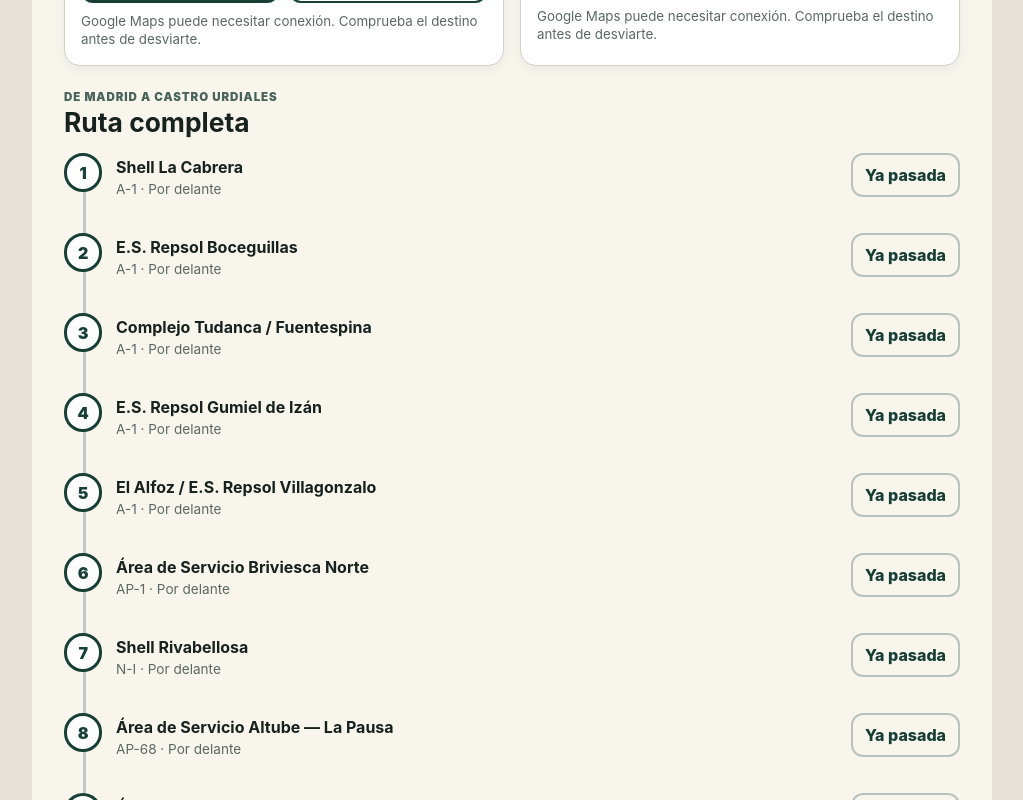
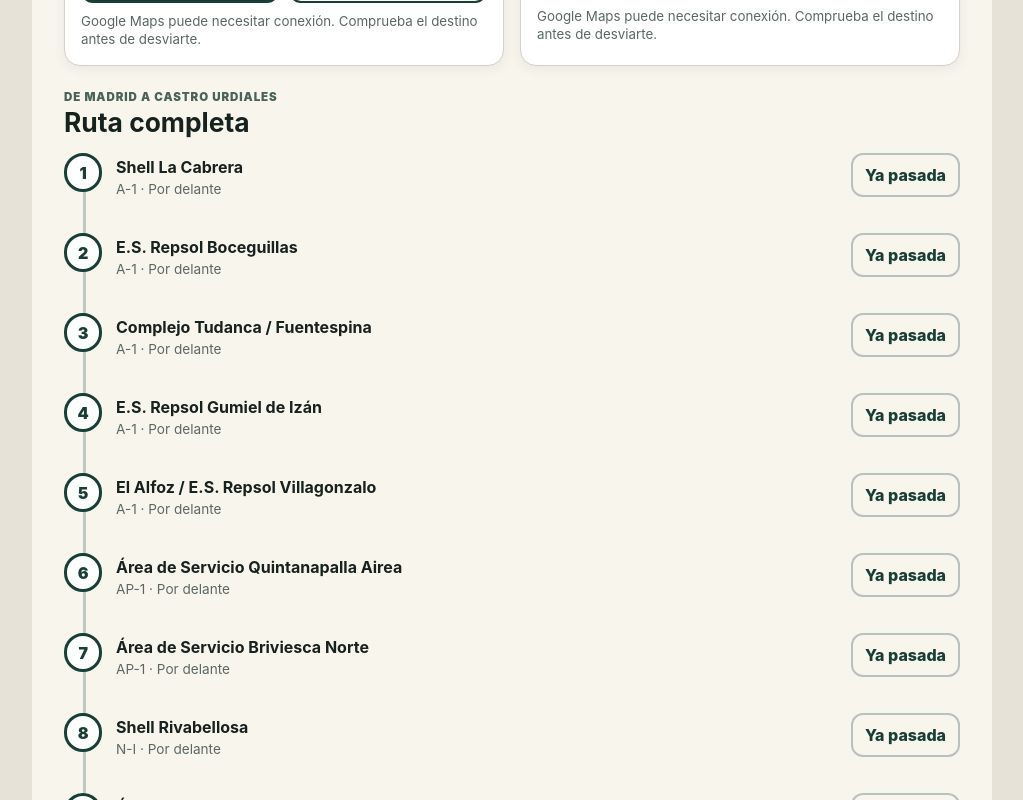
Before and after one commit to david-herrero/family-roadbook, a Vue app: page / in a window 1280 px wide. Shown: the part 2000-2800 px from the top of the page, without its empty margins (128-1151 px from the left). Built offline with nearby package versions, Linux system fonts and the light colour scheme.

Commit message:
V1.1: añadir Quintanapalla norte y revisar El Alfoz

```diff
--- a/src/components/StopCard.vue
+++ b/src/components/StopCard.vue
@@ -16,6 +16,7 @@
   cafe: 'Cafetería',
   restaurant: 'Restaurante',
   shop: 'Tienda',
+  parking: 'Aparcamiento',
   changingTable: 'Cambiador',
   highChairs: 'Tronas',
   kidsMenu: 'Menú infantil',
--- a/src/data/trips/madrid-castro-2026.json
+++ b/src/data/trips/madrid-castro-2026.json
@@ -209,8 +209,47 @@
       ]
     },
     {
+      "id": "quintanapalla-norte",
+      "routeOrder": 6,
+      "name": "Área de Servicio Quintanapalla Airea",
+      "kind": "stop-area",
+      "dataStatus": "verified",
+      "kmFromOrigin": { "value": null, "status": "unknown" },
+      "distanceToDestinationKm": { "value": null, "status": "unknown" },
+      "road": { "name": "AP-1", "kilometerPost": 12, "status": "confirmed" },
+      "direction": { "label": "sentido Vitoria / Bilbao (margen norte)", "status": "confirmed" },
+      "category": "recommended",
+      "location": {
+        "coordinates": { "lat": 42.40341263, "lng": -3.54918084 },
+        "mapQuery": "Área de Servicio Quintanapalla Airea AP-1 km 12 dirección Bilbao",
+        "navigationUrl": "https://www.google.com/maps/dir/?api=1&destination=42.40341263,-3.54918084",
+        "status": "confirmed"
+      },
+      "services": {
+        "fuel": true,
+        "toilets": true,
+        "cafe": true,
+        "restaurant": true,
+        "shop": true,
+        "parking": true,
+        "changingTable": true,
+        "highChairs": "unknown",
+        "kidsMenu": true,
+        "outdoorArea": "unknown",
+        "playArea": "unknown",
+        "open24Hours": false,
+        "accessibility": true
+      },
+      "notes": ["Parada prioritaria en el margen norte, sentido Vitoria / Bilbao. La estación Repsol abre 24 h; Airea indica restauración de 07:30 a 23:00. No confundir con La Pausa, situada en dirección sur."],
+      "sources": [
+        { "label": "Areas — Quintanapalla Airea, dirección Bilbao", "url": "https://smarttravelers.areas.com/areas/es/store/AREA-MARCABLANCA-1" },
+        { "label": "Repsol — CRED Quintanapalla 1, margen derecho", "url": "https://www.repsol.es/buscador-eess-y-puntos-de-recarga/burgos/quintanapalla/au-ap-1-dcha-12/" },
+        { "label": "BOE — Área de Servicio Quintanapalla, PK 12", "url": "https://www.boe.es/diario_boe/txt.php?id=BOE-B-2019-4555" }
+      ]
+    },
+    {
       "id": "briviesca-norte",
-      "routeOrder": 6,
+      "routeOrder": 7,
       "name": "Área de Servicio Briviesca Norte",
       "kind": "stop-area",
       "dataStatus": "verified",
@@ -248,7 +287,7 @@
     },
     {
       "id": "shell-rivabellosa",
-      "routeOrder": 7,
+      "routeOrder": 8,
       "name": "Shell Rivabellosa",
       "kind": "stop-area",
       "dataStatus": "provisional",
@@ -285,7 +324,7 @@
     },
     {
       "id": "altube-bilbao",
-      "routeOrder": 8,
+      "routeOrder": 9,
       "name": "Área de Servicio Altube — La Pausa",
       "kind": "stop-area",
       "dataStatus": "verified",
@@ -323,7 +362,7 @@
     },
     {
       "id": "ugaldebieta-santander",
-      "routeOrder": 9,
+      "routeOrder": 10,
       "name": "Área de Servicio Ugaldebieta — La Pausa",
       "kind": "stop-area",
       "dataStatus": "verified",
```
Also changed, not shown: 2 other files (tests, documents, lock files or other folders).
